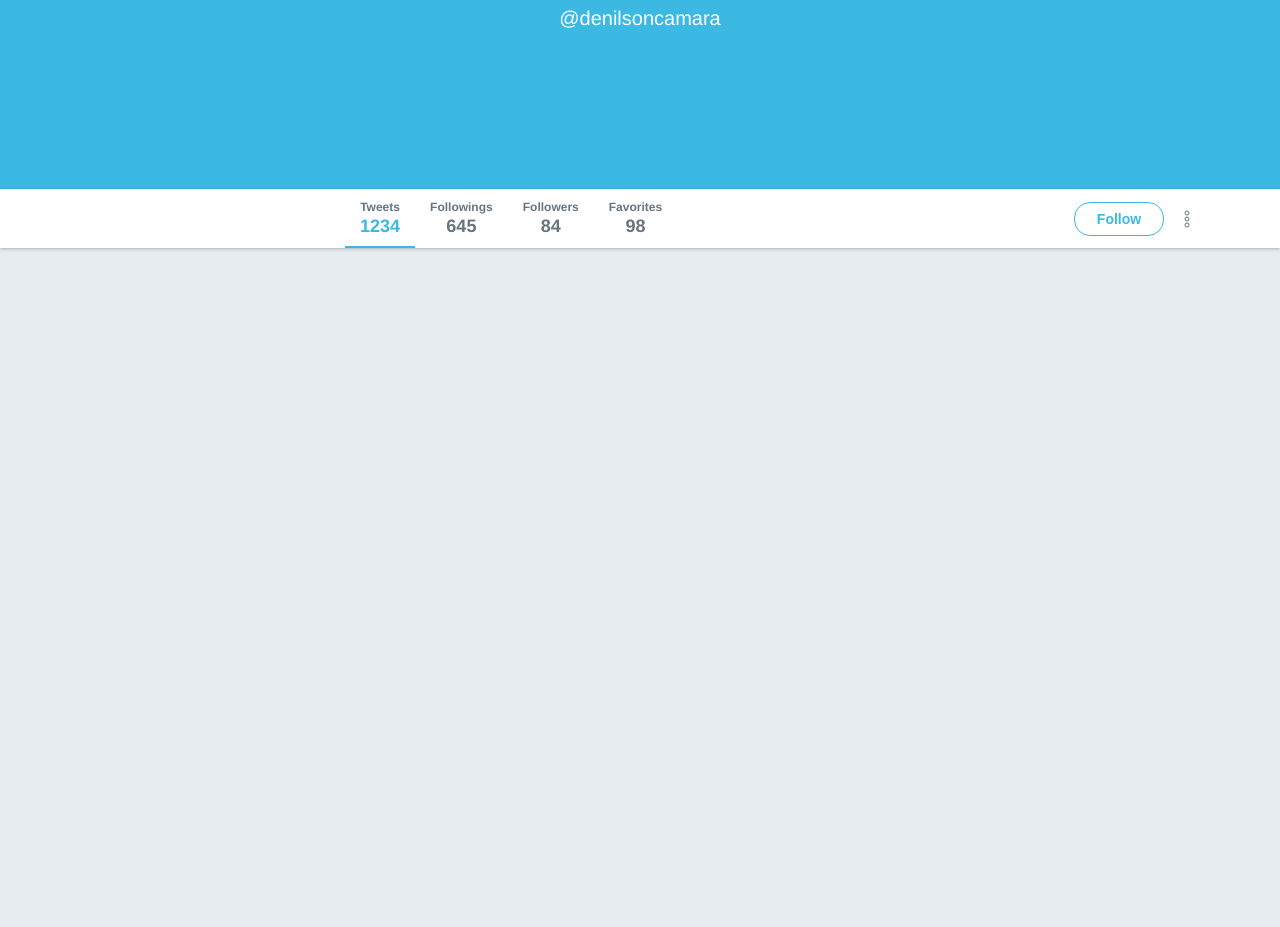
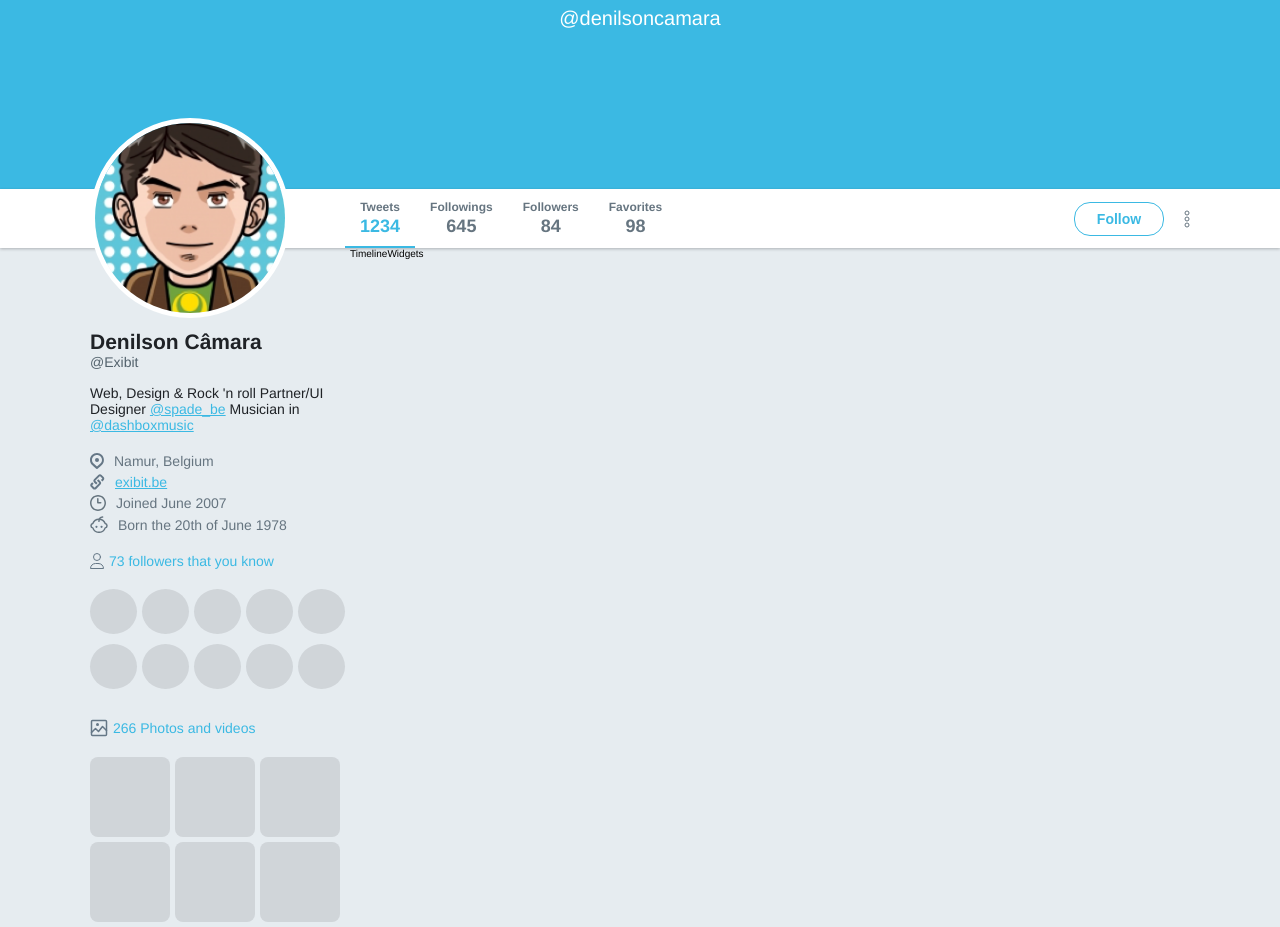
Before and after one commit to denilsoncamara/clone-twitter, a plain HTML site: page index.html in a window 1280 px wide. Shown: the part 237-1164 px from the top of the page. Before the commit the page ends 800 px from the top, so only its background shows below. Drawn offline with Linux system fonts and the light colour scheme.

Commit message:
Criar aside perfil

```diff
--- a/index.html
+++ b/index.html
@@ -34,7 +34,7 @@
 
         <div class="side">
           <input type="text" placeholder="Search on Twitter" />
-          <img src="images/avatar.png" class="avatar" alt="Avatar" />
+          <img src="images/avatar.png" alt="Avatar" class="avatar" />
           <button class="button _primary">Tweet</button>
         </div>
       </div>
@@ -77,5 +77,75 @@
       </div>
     </div>
     <!-- #bar -->
+
+    <!-- wrapper-content -->
+    <div class="wrapper-content content">
+      <aside class="profile">
+        <img src="images/avatar.png" alt="Avatar" class="avatar" />
+        <h1 class="name">Denilson Câmara</h1>
+        <span class="nick">@Exibit</span>
+        <p class="bio">
+          Web, Design & Rock 'n roll Partner/UI Designer
+          <a href="#">@spade_be</a> Musician in
+          <a href="#">@dashboxmusic</a>
+        </p>
+
+        <ul class="list-item">
+          <li><img src="images/place.svg" alt="Place" /> Namur, Belgium</li>
+          <li>
+            <img src="images/url.svg" alt="URL" /> <a href="">exibit.be</a>
+          </li>
+          <li><img src="images/joined.svg" alt="Joined" /> Joined June 2007</li>
+          <li>
+            <img src="images/born.svg" alt="Born" /> Born the 20th of June 1978
+          </li>
+        </ul>
+
+        <div class="widget followers">
+          <strong>
+            <img src="images/followers.svg" alt="Followers" />
+            73 followers that you know
+          </strong>
+
+          <ul>
+            <li></li>
+            <li></li>
+            <li></li>
+            <li></li>
+            <li></li>
+            <li></li>
+            <li></li>
+            <li></li>
+            <li></li>
+            <li></li>
+          </ul>
+        </div>
+
+        <div class="widget images">
+          <strong>
+            <img src="images/images.svg" alt="Images" />
+            266 Photos and videos
+          </strong>
+
+          <ul>
+            <li></li>
+            <li></li>
+            <li></li>
+            <li></li>
+            <li></li>
+            <li></li>
+          </ul>
+        </div>
+      </aside>
+
+      <section class="timeline">
+        Timeline
+      </section>
+
+      <aside class="widgets">
+        Widgets
+      </aside>
+    </div>
+    <!-- #wrapper-content -->
   </body>
 </html>
--- a/style.css
+++ b/style.css
@@ -99,7 +99,7 @@ button {
 
 .main-nav > .list-item {
   display: flex;
-  list-style-type: none;
+  list-style: none;
 }
 
 .main-nav > .list-item > .item + .item {
@@ -192,7 +192,7 @@ button {
 .bar ul {
   display: flex;
   height: 100%;
-  list-style-type: none;
+  list-style: none;
 }
 
 .bar ul > li {
@@ -243,3 +243,117 @@ button {
   align-items: center;
   display: flex;
 }
+
+/**
+* Estilos da seção perfil
+*
+* @aside profile
+*/
+
+.wrapper-content {
+  display: flex;
+}
+
+.wrapper-content > .profile {
+  width: 260px;
+}
+
+.profile > .avatar {
+  border: 5px solid #fff;
+  height: 200px;
+  margin-top: -130px;
+  width: 200px;
+}
+
+.profile > .name {
+  color: #1f2226;
+  font-size: 2.1rem;
+  margin-top: 10px;
+}
+
+.profile > .nick {
+  color: #53626c;
+  font-size: 1.4rem;
+}
+
+.profile > .bio {
+  color: #1f2226;
+  font-size: 1.4rem;
+  margin-top: 15px;
+}
+
+.profile > .bio > a {
+  color: var(--color-secondary);
+}
+
+.profile ul {
+  list-style: none;
+  margin-top: 20px;
+}
+
+.profile > ul.list-item li {
+  color: var(--color-text);
+  font-size: 1.4rem;
+  display: flex;
+  align-items: center;
+}
+
+.profile > ul.list-item li + li {
+  margin-top: 5px;
+}
+
+.profile li > a {
+  color: var(--color-secondary);
+}
+
+.profile > ul.list-item > li > img {
+  margin-right: 10px;
+}
+
+.profile > .widget {
+  margin-top: 20px;
+}
+
+.profile > .widget > strong {
+  align-items: center;
+  color: var(--color-secondary);
+  display: flex;
+  font-size: 1.4rem;
+  font-weight: normal;
+}
+
+.profile > .widget > strong > img {
+  margin-right: 5px;
+}
+
+.profile .followers > ul {
+  align-content: flex-start;
+  align-items: flex-start;
+  display: flex;
+  flex-wrap: wrap;
+}
+
+.profile .followers > ul > li {
+  background-color: #d0d5d9;
+  border-radius: 50%;
+  flex: 1 0 auto; /* shrink grow basis */
+  height: 45px;
+  margin: 0 5px 10px 0;
+  width: 45px;
+}
+
+.profile .images > ul {
+  align-content: flex-start;
+  align-items: flex-start;
+  display: flex;
+  flex-wrap: wrap;
+}
+
+.profile .images > ul > li {
+  background-color: #d0d5d9;
+  border-radius: 8px;
+  flex-shrink: 0;
+  height: 80px;
+  margin: 0 5px 5px 0;
+  width: 80px;
+}
```
